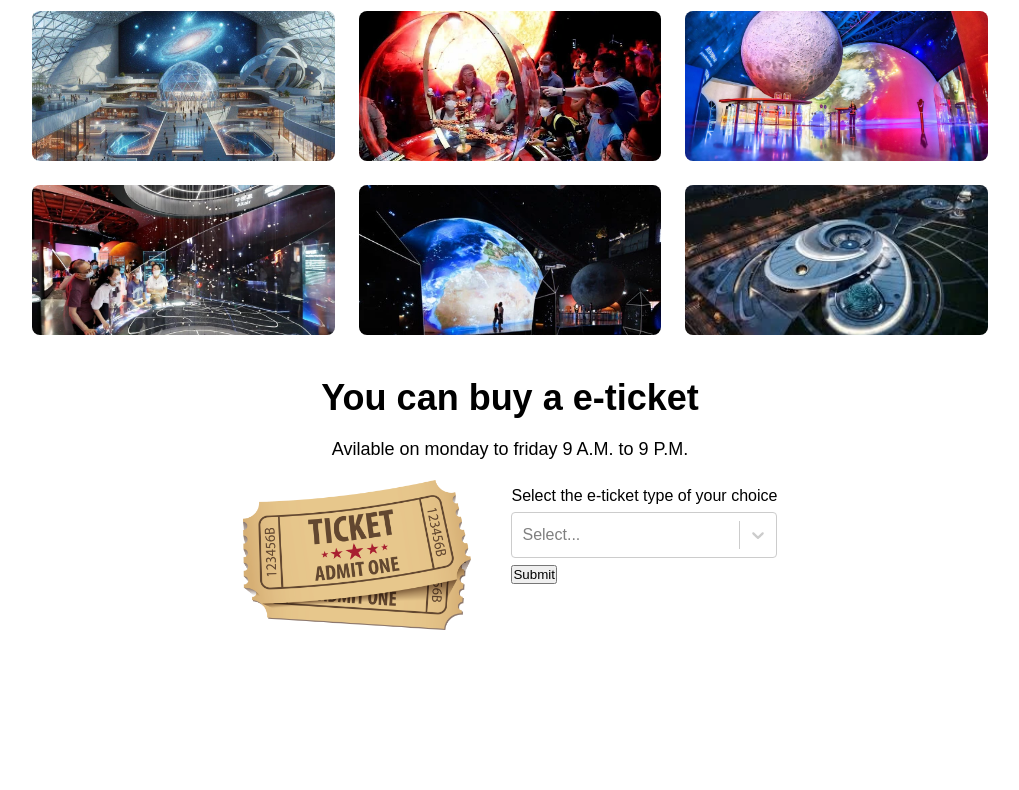
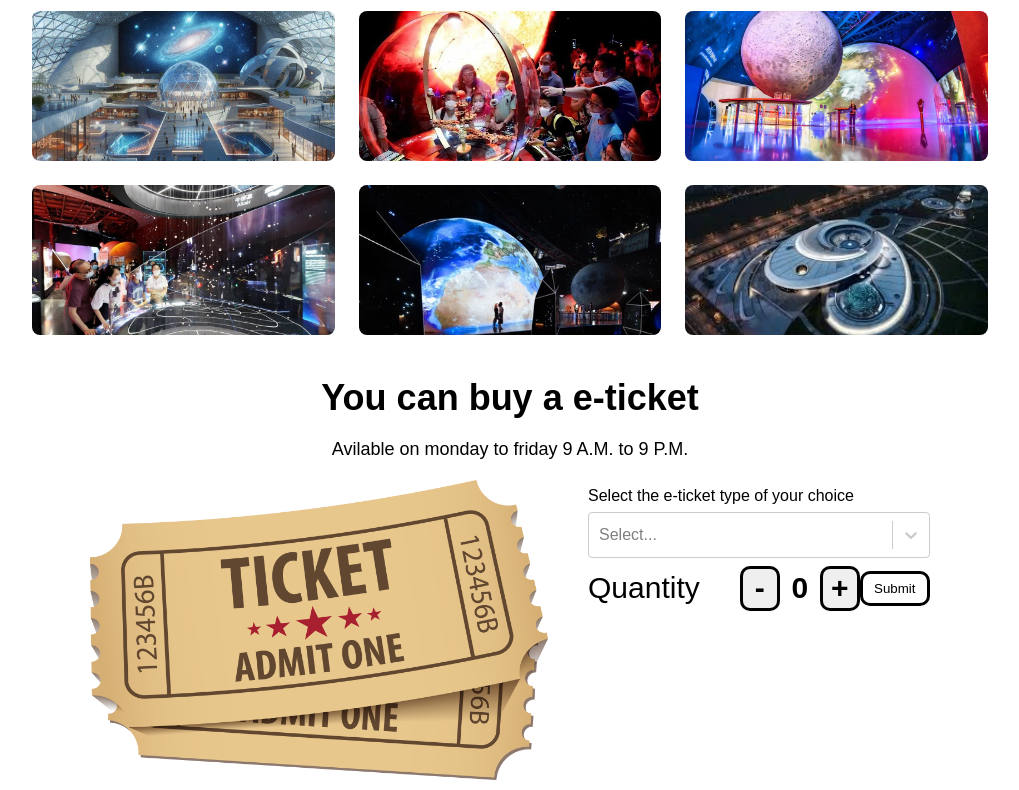
Before and after one commit to KiB017/ganGalaxy, a React (Create React App) app: page / in a window 1280 px wide. Shown: the part 1123-1913 px from the top of the page, without its empty margins (130-1149 px from the left). Before the commit the page ends 1763 px from the top, so only its background shows below. Built offline with nearby package versions, Linux system fonts and the light colour scheme; the HTML template or start-up script is replaced by a standard one.

Commit message:
push test, fixing github pages bug

```diff
--- a/src/App.css
+++ b/src/App.css
@@ -148,7 +148,7 @@ body, html
 
 .ticket-img
 {
-  height: 150px;
+  height: 300px;
   width: auto;
   margin: 10px 20px;
 }
--- a/src/App.js
+++ b/src/App.js
@@ -1,8 +1,17 @@
 import './App.css';
 import Exhibition from './components/Exhibition';
-import TicketForm from './components/TicketForm';
+import NumberSelector from './components/NumberSelector';
+import Select from 'react-select';
 
 function App() {
+
+  const options = [
+    { value: 'singleAdultType', label: 'Single adult E-Ticket' },
+    { value: 'singleChildType', label: 'Single child E-Ticket' },
+    { value: 'coupleType', label: 'Couple E-Ticket (2 people)' },
+    { value: 'groupType', label: 'Group E-Ticket (4 people)' }
+  ]
+
   return (
     <div className='App'>
       <div className = 'header-container'>
@@ -78,7 +87,13 @@ function App() {
           alt = 'ticket'
         />
 
-        <TicketForm />
+        <div className = 'form-ticket'>
+          <label>Select the e-ticket type of your choice</label>
+          <Select options={options}/>
+          <div className = 'ticket-quantity'>
+            <NumberSelector />
+          </div>
+        </div>
 
       </div>
 
--- /dev/null
+++ b/src/components/Button.jsx
@@ -0,0 +1,16 @@
+import React from "react";
+import '../stylesheets/Button.css';
+
+function Button({ texto, manageClick, isButtonClick})
+{
+  return(
+    <button
+      className = { isButtonClick ? 'plus-btn' : 'minus-btn'}
+      onClick = {manageClick}
+    >
+      {texto}
+    </button>
+  );
+}
+
+export default Button;
--- /dev/null
+++ b/src/components/Input.jsx
@@ -0,0 +1,13 @@
+import React from "react";
+import '../stylesheets/Input.css';
+
+function Input({ input })
+{
+  return (
+  <div className='input'>
+    {input}
+  </div>
+  );
+}
+
+export default Input;
--- /dev/null
+++ b/src/components/NumberSelector.jsx
@@ -0,0 +1,47 @@
+import React from 'react';
+import Input from './Input'
+import Button from './Button'
+import '../stylesheets/NumberSelector.css'
+import { useState } from "react";
+
+function NumberSelector()
+{
+  const [input, setInput] = useState(0);
+
+  const plusInput = () =>
+  {
+    setInput(input + 1);
+  }
+
+  const minusInput = () =>
+  {
+    if (input <= 0)
+    {
+      alert("you can't less tickets than 0");
+    }
+    else
+    {
+      setInput(input - 1);
+    }
+  }
+
+  return(
+    <div className='number-selector-container'>
+      <label className='number-selector-text'>Quantity</label>
+      <Button
+        texto = '-'
+        className = {false}
+        manageClick = {minusInput}
+      />
+      <Input input={input}/>
+      <Button
+        texto = '+'
+        className = {true}
+        manageClick = {plusInput}
+      />
+      <button className='submit-btn'>Submit</button>
+    </div>
+  );
+}
+
+export default NumberSelector;
--- a/src/components/TicketForm.jsx
+++ /dev/null
@@ -1,23 +0,0 @@
-import React from "react";
-import Select from 'react-select';
-import '../stylesheets/TicketForm.css'
-
-function TicketForm()
-{
-  const options = [
-    { value: 'singleAdultType', label: 'Single adult E-Ticket' },
-    { value: 'singleChildType', label: 'Single child E-Ticket' },
-    { value: 'coupleType', label: 'Couple E-Ticket (2 people)' },
-    { value: 'groupType', label: 'Group E-Ticket (4 people)' }
-  ]
-
-  return(
-    <form className = 'form-ticket'>
-      <label>Select the e-ticket type of your choice</label>
-      <Select options={options}/>
-      <button>Submit</button>
-    </form>
-  );
-}
-
-export default TicketForm;
--- /dev/null
+++ b/src/stylesheets/Button.css
@@ -0,0 +1,15 @@
+.plus-btn, .minus-btn
+{
+    height: 45px;
+    width: 40px;
+    font-size: 30px;
+    font-weight: bold;
+    border: 3px solid black;
+    border-radius: 10px;
+    cursor: pointer;
+}
+
+.plus-btn:hover, .minus-btn:hover
+{
+    background-color: gray;
+}
--- /dev/null
+++ b/src/stylesheets/Input.css
@@ -0,0 +1,10 @@
+.input
+{
+    height: 45px;
+    width: 40px;
+    font-size: 30px;
+    display: flex;
+    justify-content: center;
+    align-items: center;
+    font-weight: bold;
+}
--- /dev/null
+++ b/src/stylesheets/NumberSelector.css
@@ -0,0 +1,25 @@
+.number-selector-container
+{
+    display: flex;
+    align-items: center;
+    justify-content: center;
+}
+
+.number-selector-text
+{
+    font-size: 30px;
+    padding: 0px 40px 0px 0px;
+}
+
+.submit-btn
+{
+  height: 35px;
+  width: 70px;
+  display: flex;
+  align-items: center;
+  justify-content: center;
+  background-color: white;
+  border: 3px solid black;
+  border-radius: 10px;
+  margin: 10px 0px;
+}
```
Also changed, not shown: src/stylesheets/TicketForm.css (deleted).
